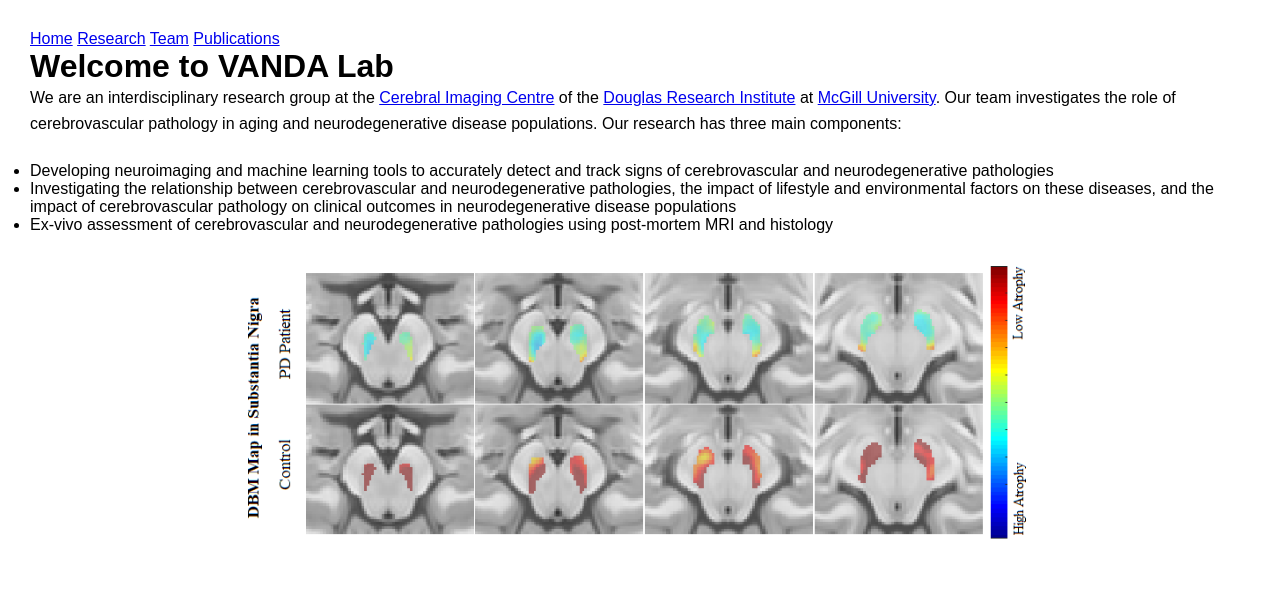
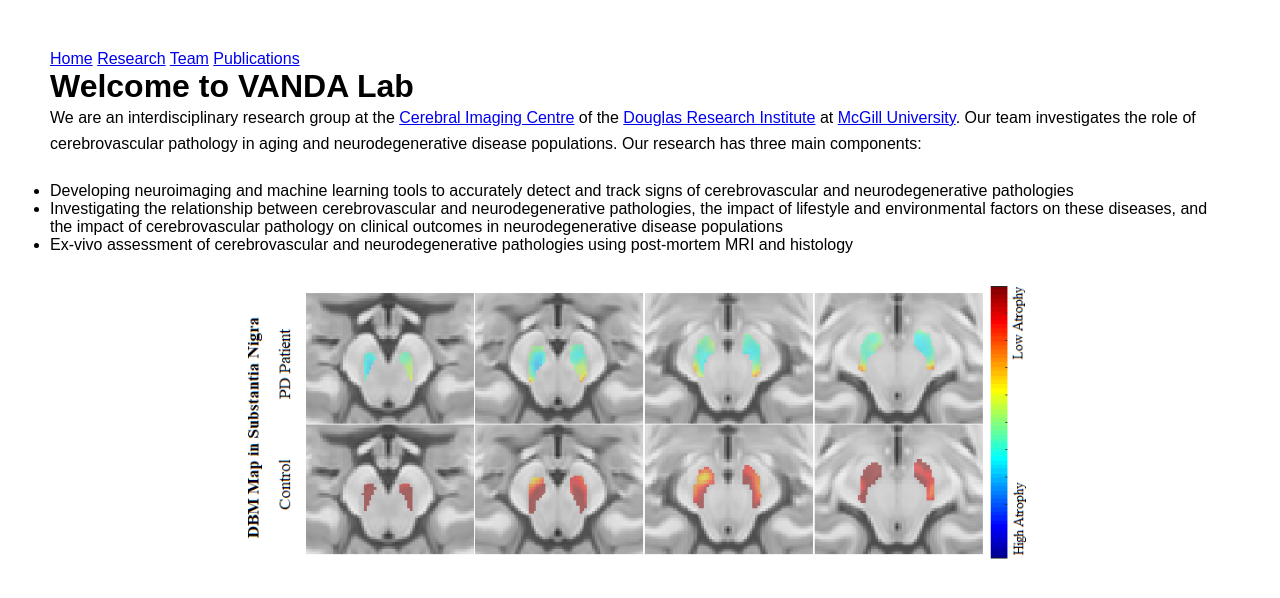
Before and after one commit to VANDAlab/VANDAlab.github.io, a Jekyll site: the page index.html, which Jekyll copies as it is, in a window 1280 px wide. Shown: the top 598 px of the page. Built offline with Jekyll 4.4.1, drawn with Linux system fonts in a browser that asks for light colours.

Commit message:
Update style.css

```diff
--- a/assets/css/style.css
+++ b/assets/css/style.css
@@ -8,7 +8,7 @@
 }
 
 body {
-  margin: 30px; /* Adjust this value to set the desired margin size */
+  margin: 50px; /* Adjust this value to set the desired margin size */
   font-family: Arial, sans-serif; /* Set the font family to Arial */
 }
 
```
